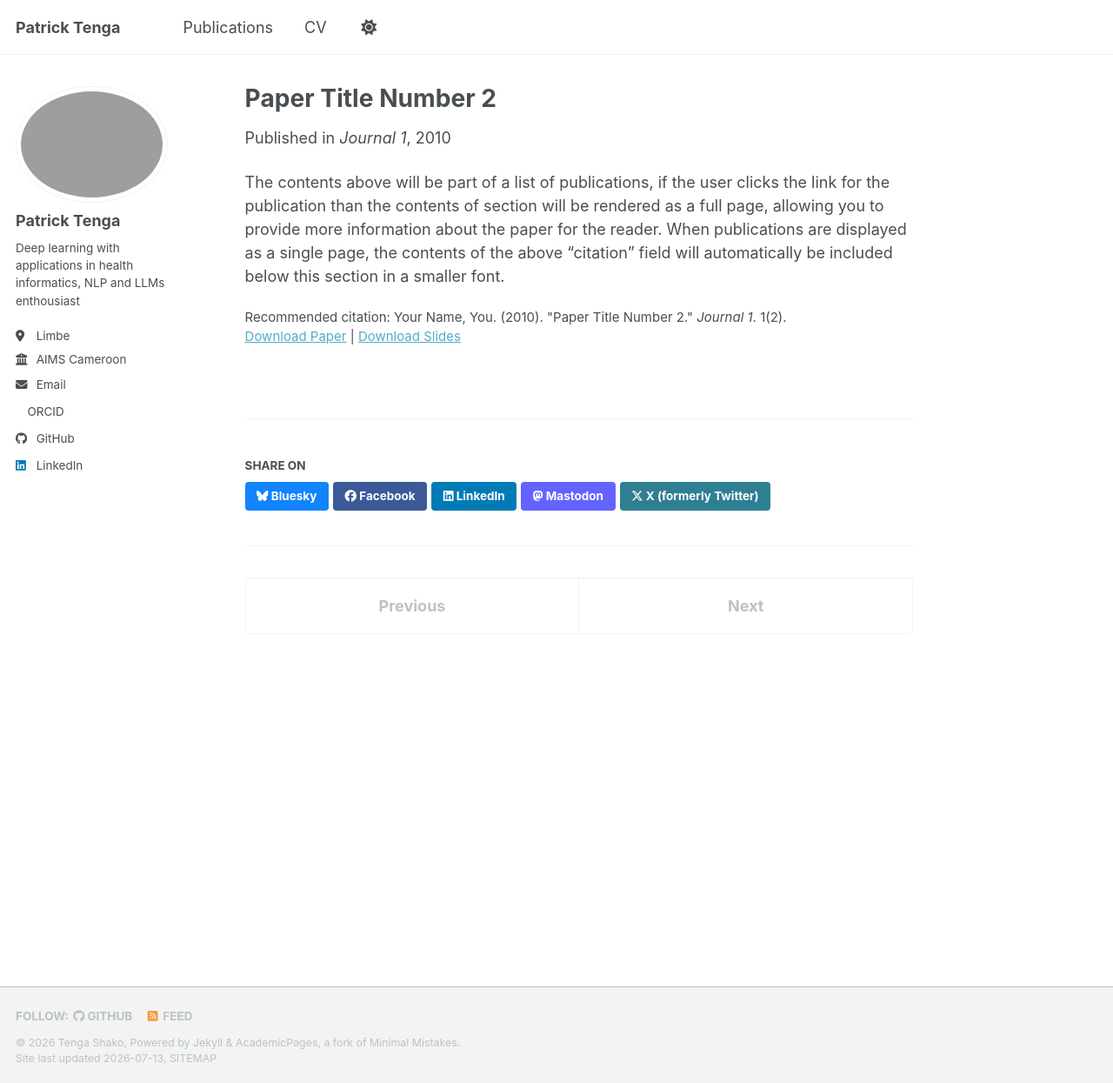
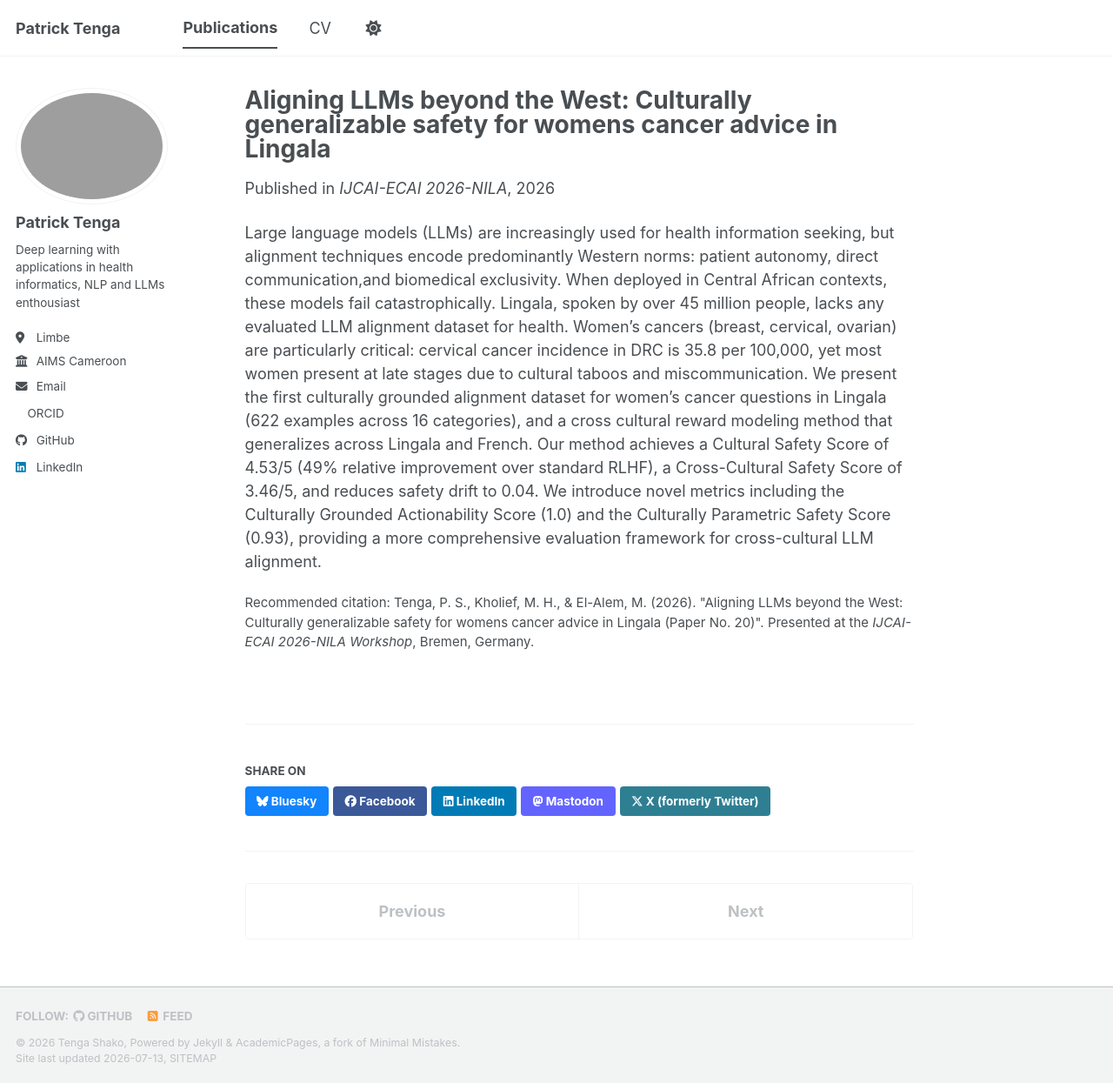
Before and after one commit to patricktenga-svg/patricktenga-svg.github.io, a Jekyll site: the page built from _publications/2010-10-01-paper-title-number-2.md, in a window 1280 px wide and 1245 px high. Shown: the whole window at 87% size. Built offline with Jekyll 4.4.1, drawn with Linux system fonts in a browser that asks for light colours; a style sheet for code colours, icons or effects is not loaded.

Commit message:
update publication

```diff
--- a/_publications/2010-10-01-paper-title-number-2.md
+++ b/_publications/2010-10-01-paper-title-number-2.md
@@ -1,14 +1,15 @@
 ---
-title: "Paper Title Number 2"
+title: "Aligning LLMs beyond the West: Culturally generalizable safety for womens cancer advice in Lingala"
 collection: publications
 category: manuscripts
-permalink: /publication/2010-10-01-paper-title-number-2
-excerpt: 'This paper is about the number 2. The number 3 is left for future work.'
-date: 2010-10-01
-venue: 'Journal 1'
-slidesurl: 'https://academicpages.github.io/files/slides2.pdf'
-paperurl: 'https://academicpages.github.io/files/paper2.pdf'
-citation: 'Your Name, You. (2010). &quot;Paper Title Number 2.&quot; <i>Journal 1</i>. 1(2).'
+#permalink: /publication/2010-10-01-paper-title-number-2
+#excerpt: 'This paper is about the number 2. The number 3 is left for future work.'
+date: 2026-08-16
+venue: 'IJCAI-ECAI 2026-NILA'
+#slidesurl: 'https://academicpages.github.io/files/slides2.pdf'
+#paperurl: 'https://academicpages.github.io/files/paper2.pdf'
+citation: 'Tenga, P. S., Kholief, M. H., & El-Alem, M. (2026). &quot;Aligning LLMs beyond the West: Culturally generalizable safety for womens cancer advice in Lingala (Paper No. 20)&quot;. Presented at the <i>IJCAI-ECAI 2026-NILA Workshop</i>, Bremen, Germany.'
 ---
 
-The contents above will be part of a list of publications, if the user clicks the link for the publication than the contents of section will be rendered as a full page, allowing you to provide more information about the paper for the reader. When publications are displayed as a single page, the contents of the above "citation" field will automatically be included below this section in a smaller font.
+
+Large language models (LLMs) are increasingly used for health information seeking, but alignment techniques encode predominantly Western norms: patient autonomy, direct communication,and biomedical exclusivity. When deployed in Central African contexts, these models fail catastrophically. Lingala, spoken by over 45 million people, lacks any evaluated LLM alignment dataset for health. Women’s cancers (breast, cervical, ovarian) are particularly critical: cervical cancer incidence in DRC is 35.8 per 100,000, yet most women present at late stages due to cultural taboos and miscommunication. We present the first culturally grounded alignment dataset for women’s cancer questions in Lingala (622 examples across 16 categories), and a cross cultural reward modeling method that generalizes across Lingala and French. Our method achieves a Cultural Safety Score of 4.53/5 (49% relative improvement over standard RLHF), a Cross-Cultural Safety Score of 3.46/5, and reduces safety drift to 0.04. We introduce novel metrics including the Culturally Grounded Actionability Score (1.0) and the Culturally Parametric Safety Score (0.93), providing a more comprehensive evaluation framework for cross-cultural LLM alignment.
```
